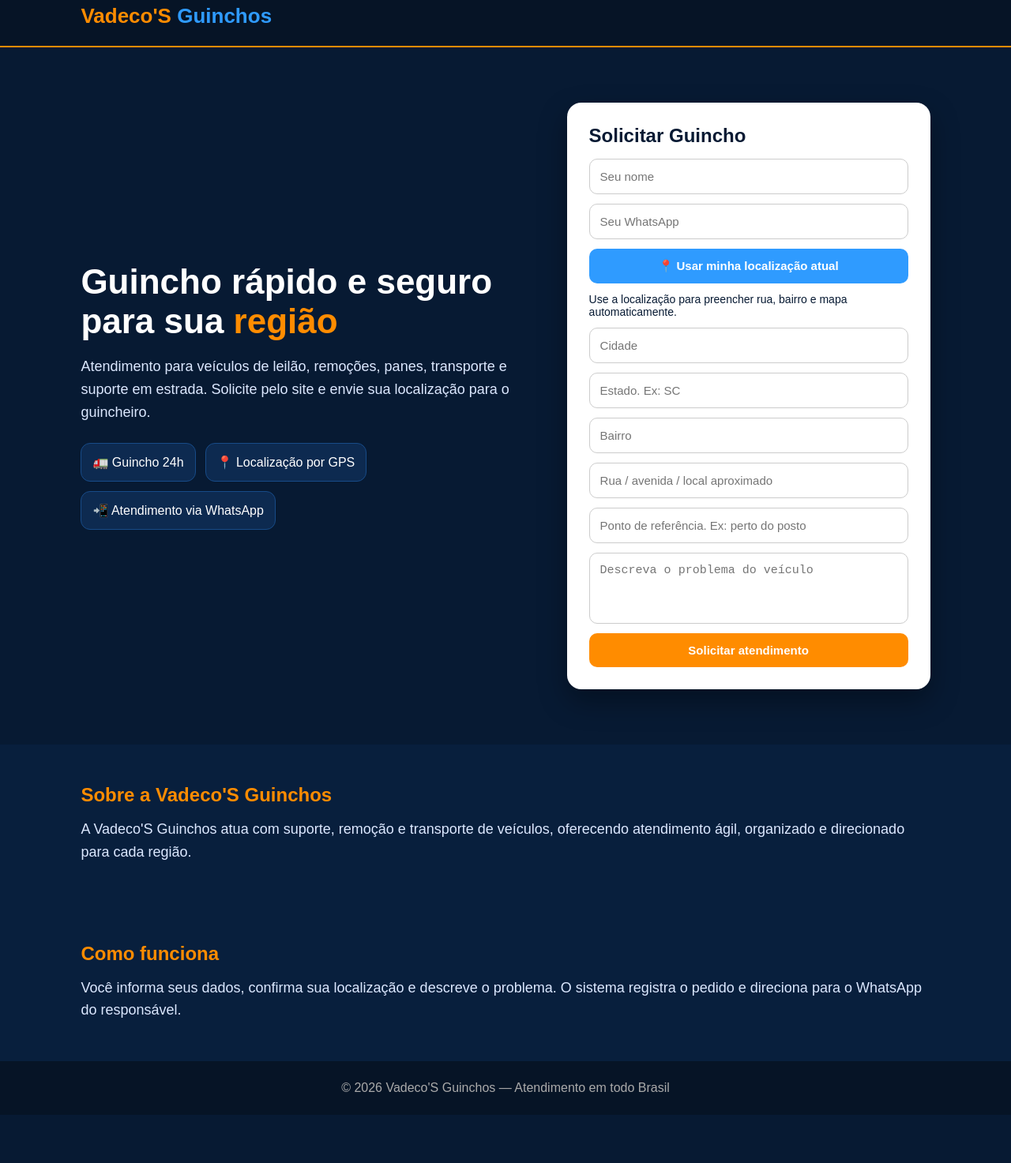
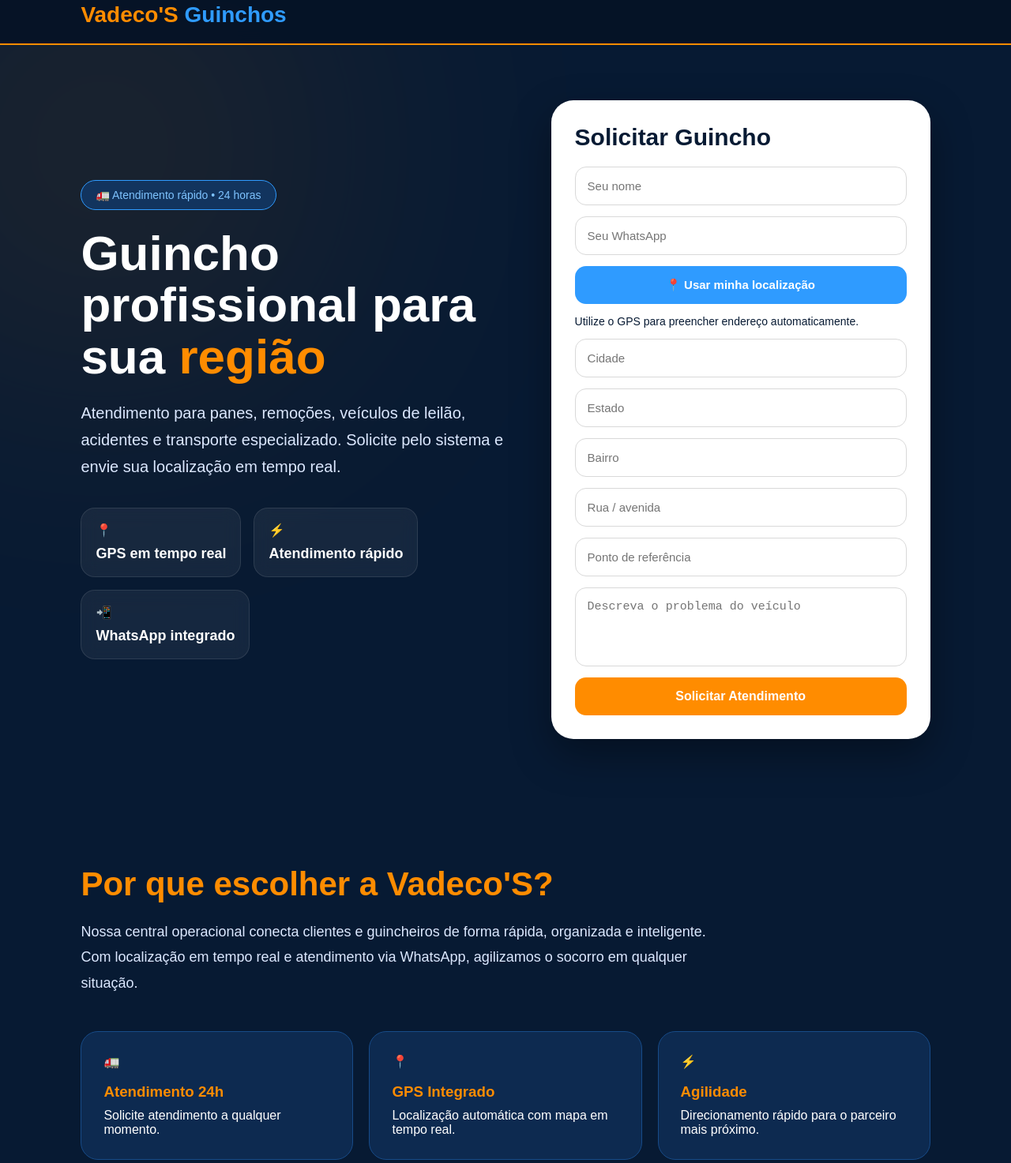
Before and after one commit to zaga0909/guincho-system, a website: page public/index.html in a window 1280 px wide. Shown: the part 17-1490 px from the top of the page at 79% size. Before the commit the page ends 1429 px from the top, so only its background shows below. Drawn offline with Linux system fonts and the light colour scheme.

Commit message:
novo visual premium

```diff
--- a/public/index.html
+++ b/public/index.html
@@ -2,380 +2,679 @@
 <html lang="pt-br">
 <head>
   <meta charset="UTF-8" />
-  <meta name="viewport" content="width=device-width, initial-scale=1.0" />
+  <meta name="viewport" content="width=device-width, initial-scale=1.0"/>
 
   <title>Vadeco'S Guinchos</title>
 
   <link rel="manifest" href="/manifest.json">
   <meta name="theme-color" content="#ff8c00">
 
+  <link rel="preconnect" href="https://fonts.googleapis.com">
+  <link rel="preconnect" href="https://fonts.gstatic.com" crossorigin>
+
   <style>
-    * {
-      box-sizing: border-box;
-      margin: 0;
-      padding: 0;
+
+    *{
+      margin:0;
+      padding:0;
+      box-sizing:border-box;
     }
 
-    body {
-      font-family: Arial, sans-serif;
-      background: #071a33;
-      color: white;
+    body{
+      font-family:Arial, sans-serif;
+      background:#071a33;
+      color:white;
+      overflow-x:hidden;
     }
 
-    header {
-      padding: 22px 8%;
-      background: #061426;
-      border-bottom: 2px solid #ff8c00;
+    header{
+      width:100%;
+      padding:20px 8%;
+      display:flex;
+      justify-content:space-between;
+      align-items:center;
+      background:rgba(6,20,38,.95);
+      border-bottom:2px solid #ff8c00;
+      position:sticky;
+      top:0;
+      z-index:1000;
+      backdrop-filter:blur(10px);
     }
 
-    .logo {
-      font-size: 26px;
-      font-weight: bold;
-      color: #ff8c00;
+    .logo{
+      font-size:28px;
+      font-weight:bold;
+      color:#ff8c00;
     }
 
-    .logo span {
-      color: #2f9bff;
+    .logo span{
+      color:#2f9bff;
     }
 
-    .hero {
-      padding: 70px 8%;
-      display: grid;
-      grid-template-columns: 1fr 460px;
-      gap: 40px;
-      align-items: center;
+    .hero{
+      min-height:100vh;
+      display:grid;
+      grid-template-columns:1fr 480px;
+      align-items:center;
+      gap:50px;
+      padding:70px 8%;
+      position:relative;
     }
 
-    h1 {
-      font-size: 44px;
-      margin-bottom: 18px;
+    .hero::before{
+      content:"";
+      position:absolute;
+      width:500px;
+      height:500px;
+      background:#ff8c00;
+      filter:blur(180px);
+      opacity:.15;
+      top:-120px;
+      left:-120px;
+      border-radius:50%;
     }
 
-    h1 span {
-      color: #ff8c00;
+    .hero-text{
+      position:relative;
+      z-index:2;
     }
 
-    p {
-      font-size: 18px;
-      line-height: 1.6;
-      color: #dce8ff;
+    .tag{
+      display:inline-block;
+      background:#12345e;
+      color:#7ec3ff;
+      padding:10px 18px;
+      border-radius:999px;
+      margin-bottom:22px;
+      font-size:14px;
+      border:1px solid #2f9bff;
     }
 
-    .cards {
-      display: flex;
-      gap: 12px;
-      flex-wrap: wrap;
-      margin-top: 24px;
+    h1{
+      font-size:62px;
+      line-height:1.05;
+      margin-bottom:22px;
     }
 
-    .card {
-      background: #0d2a50;
-      border: 1px solid #174b88;
-      padding: 14px;
-      border-radius: 12px;
+    h1 span{
+      color:#ff8c00;
     }
 
-    .form-box {
-      background: white;
-      color: #111;
-      padding: 28px;
-      border-radius: 18px;
-      box-shadow: 0 15px 35px rgba(0,0,0,.35);
+    .descricao{
+      font-size:20px;
+      color:#dce8ff;
+      line-height:1.7;
+      max-width:700px;
     }
 
-    .form-box h2 {
-      color: #071a33;
-      margin-bottom: 15px;
+    .cards{
+      display:flex;
+      gap:16px;
+      flex-wrap:wrap;
+      margin-top:35px;
     }
 
-    form {
-      display: flex;
-      flex-direction: column;
-      gap: 12px;
+    .card{
+      background:rgba(255,255,255,.06);
+      border:1px solid rgba(255,255,255,.1);
+      backdrop-filter:blur(10px);
+      padding:18px;
+      border-radius:18px;
+      min-width:180px;
+      transition:.3s;
     }
 
-    input, textarea, button {
-      padding: 13px;
-      border-radius: 10px;
-      border: 1px solid #ccc;
-      font-size: 15px;
+    .card:hover{
+      transform:translateY(-6px);
+      border-color:#ff8c00;
     }
 
-    textarea {
-      resize: none;
-      min-height: 90px;
+    .card strong{
+      display:block;
+      margin-top:10px;
+      font-size:18px;
     }
 
-    button {
-      background: #ff8c00;
-      color: white;
-      font-weight: bold;
-      border: none;
-      cursor: pointer;
+    .form-box{
+      position:relative;
+      z-index:2;
+      background:white;
+      color:#111;
+      padding:30px;
+      border-radius:28px;
+      box-shadow:0 20px 50px rgba(0,0,0,.35);
     }
 
-    .gps {
-      background: #2f9bff;
+    .form-box h2{
+      color:#071a33;
+      margin-bottom:20px;
+      font-size:30px;
     }
 
-    .status {
-      font-size: 14px;
-      color: #071a33;
+    form{
+      display:flex;
+      flex-direction:column;
+      gap:14px;
     }
 
-    .mapa-link {
-      display: none;
-      font-size: 14px;
-      color: #2f9bff;
-      font-weight: bold;
+    input, textarea, button{
+      padding:15px;
+      border-radius:14px;
+      border:1px solid #d9d9d9;
+      font-size:15px;
+      transition:.2s;
     }
 
-    section {
-      padding: 50px 8%;
-      background: #081f3d;
+    input:focus,
+    textarea:focus{
+      outline:none;
+      border-color:#2f9bff;
+      box-shadow:0 0 0 4px rgba(47,155,255,.15);
     }
 
-    section h2 {
-      color: #ff8c00;
-      margin-bottom: 15px;
+    textarea{
+      resize:none;
+      min-height:100px;
     }
 
-    footer {
-      text-align: center;
-      padding: 25px;
-      background: #061426;
-      color: #aaa;
+    button{
+      border:none;
+      font-weight:bold;
+      cursor:pointer;
     }
 
-    @media (max-width: 850px) {
-      .hero {
-        grid-template-columns: 1fr;
-        padding: 45px 6%;
+    .gps{
+      background:#2f9bff;
+      color:white;
+    }
+
+    .gps:hover{
+      background:#2388e9;
+    }
+
+    .submit{
+      background:#ff8c00;
+      color:white;
+      font-size:16px;
+    }
+
+    .submit:hover{
+      background:#ea7f00;
+    }
+
+    .status{
+      font-size:14px;
+      color:#071a33;
+    }
+
+    .mapa-link{
+      display:none;
+      color:#2f9bff;
+      font-weight:bold;
+      text-decoration:none;
+    }
+
+    section{
+      padding:90px 8%;
+    }
+
+    .section-title{
+      font-size:42px;
+      margin-bottom:20px;
+      color:#ff8c00;
+    }
+
+    .section-desc{
+      max-width:800px;
+      color:#dce8ff;
+      line-height:1.8;
+      font-size:18px;
+    }
+
+    .beneficios{
+      display:grid;
+      grid-template-columns:repeat(auto-fit,minmax(250px,1fr));
+      gap:20px;
+      margin-top:45px;
+    }
+
+    .beneficio{
+      background:#0d2a50;
+      padding:28px;
+      border-radius:22px;
+      border:1px solid #174b88;
+      transition:.3s;
+    }
+
+    .beneficio:hover{
+      transform:translateY(-8px);
+      border-color:#ff8c00;
+    }
+
+    .beneficio h3{
+      margin:18px 0 10px;
+      color:#ff8c00;
+    }
+
+    footer{
+      padding:35px;
+      text-align:center;
+      background:#061426;
+      color:#9db4cf;
+      border-top:1px solid rgba(255,255,255,.08);
+    }
+
+    @media(max-width:980px){
+
+      .hero{
+        grid-template-columns:1fr;
+        padding:50px 6%;
       }
 
-      h1 {
-        font-size: 34px;
+      h1{
+        font-size:44px;
       }
+
+      .form-box{
+        width:100%;
+      }
+
     }
+
   </style>
 </head>
 
 <body>
 
 <header>
-  <div class="logo">Vadeco'S <span>Guinchos</span></div>
+
+  <div class="logo">
+    Vadeco'S <span>Guinchos</span>
+  </div>
+
 </header>
 
-<main class="hero">
+<section class="hero">
 
-  <div>
-    <h1>Guincho rápido e seguro para sua <span>região</span></h1>
+  <div class="hero-text">
 
-    <p>
-      Atendimento para veículos de leilão, remoções, panes,
-      transporte e suporte em estrada.
-      Solicite pelo site e envie sua localização para o guincheiro.
+    <div class="tag">
+      🚛 Atendimento rápido • 24 horas
+    </div>
+
+    <h1>
+      Guincho profissional para sua <span>região</span>
+    </h1>
+
+    <p class="descricao">
+
+      Atendimento para panes, remoções, veículos de leilão,
+      acidentes e transporte especializado.
+      Solicite pelo sistema e envie sua localização em tempo real.
+
     </p>
 
     <div class="cards">
-      <div class="card">🚛 Guincho 24h</div>
-      <div class="card">📍 Localização por GPS</div>
-      <div class="card">📲 Atendimento via WhatsApp</div>
+
+      <div class="card">
+        📍
+        <strong>GPS em tempo real</strong>
+      </div>
+
+      <div class="card">
+        ⚡
+        <strong>Atendimento rápido</strong>
+      </div>
+
+      <div class="card">
+        📲
+        <strong>WhatsApp integrado</strong>
+      </div>
+
     </div>
+
   </div>
 
   <div class="form-box">
+
     <h2>Solicitar Guincho</h2>
 
     <form id="formulario">
 
-      <input type="text" id="nome" placeholder="Seu nome" required>
+      <input type="text"
+      id="nome"
+      placeholder="Seu nome"
+      required>
 
-      <input type="text" id="whatsapp" placeholder="Seu WhatsApp" required>
+      <input type="text"
+      id="whatsapp"
+      placeholder="Seu WhatsApp"
+      required>
 
-      <button type="button" class="gps" onclick="pegarLocalizacao()">
-        📍 Usar minha localização atual
+      <button type="button"
+      class="gps"
+      onclick="pegarLocalizacao()">
+
+        📍 Usar minha localização
+
       </button>
 
       <div class="status" id="statusGps">
-        Use a localização para preencher rua, bairro e mapa automaticamente.
+        Utilize o GPS para preencher endereço automaticamente.
       </div>
 
-      <a id="mapaLink" class="mapa-link" href="#" target="_blank">
+      <a id="mapaLink"
+      class="mapa-link"
+      target="_blank">
+
         Abrir localização no mapa
+
       </a>
 
-      <input type="text" id="cidade" placeholder="Cidade" required>
+      <input type="text"
+      id="cidade"
+      placeholder="Cidade"
+      required>
 
-      <input type="text" id="estado" placeholder="Estado. Ex: SC" required>
+      <input type="text"
+      id="estado"
+      placeholder="Estado"
+      required>
 
-      <input type="text" id="bairro" placeholder="Bairro">
+      <input type="text"
+      id="bairro"
+      placeholder="Bairro">
 
-      <input type="text" id="endereco" placeholder="Rua / avenida / local aproximado">
+      <input type="text"
+      id="endereco"
+      placeholder="Rua / avenida">
 
-      <input type="text" id="referencia" placeholder="Ponto de referência. Ex: perto do posto">
+      <input type="text"
+      id="referencia"
+      placeholder="Ponto de referência">
 
-      <textarea id="descricao" placeholder="Descreva o problema do veículo"></textarea>
+      <textarea id="descricao"
+      placeholder="Descreva o problema do veículo"></textarea>
 
-      <button type="submit">Solicitar atendimento</button>
+      <button type="submit"
+      class="submit">
+
+        Solicitar Atendimento
+
+      </button>
 
     </form>
+
   </div>
 
-</main>
-
-<section>
-  <h2>Sobre a Vadeco'S Guinchos</h2>
-  <p>
-    A Vadeco'S Guinchos atua com suporte, remoção e transporte de veículos,
-    oferecendo atendimento ágil, organizado e direcionado para cada região.
-  </p>
 </section>
 
 <section>
-  <h2>Como funciona</h2>
-  <p>
-    Você informa seus dados, confirma sua localização e descreve o problema.
-    O sistema registra o pedido e direciona para o WhatsApp do responsável.
+
+  <h2 class="section-title">
+    Por que escolher a Vadeco'S?
+  </h2>
+
+  <p class="section-desc">
+
+    Nossa central operacional conecta clientes e guincheiros
+    de forma rápida, organizada e inteligente.
+    Com localização em tempo real e atendimento via WhatsApp,
+    agilizamos o socorro em qualquer situação.
+
   </p>
+
+  <div class="beneficios">
+
+    <div class="beneficio">
+
+      🚛
+
+      <h3>Atendimento 24h</h3>
+
+      <p>
+        Solicite atendimento a qualquer momento.
+      </p>
+
+    </div>
+
+    <div class="beneficio">
+
+      📍
+
+      <h3>GPS Integrado</h3>
+
+      <p>
+        Localização automática com mapa em tempo real.
+      </p>
+
+    </div>
+
+    <div class="beneficio">
+
+      ⚡
+
+      <h3>Agilidade</h3>
+
+      <p>
+        Direcionamento rápido para o parceiro mais próximo.
+      </p>
+
+    </div>
+
+  </div>
+
 </section>
 
 <footer>
+
   © 2026 Vadeco'S Guinchos — Atendimento em todo Brasil
+
 </footer>
 
 <script>
+
 let latitudeAtual = "";
 let longitudeAtual = "";
 
-async function pegarLocalizacao() {
+async function pegarLocalizacao(){
+
   const status = document.getElementById("statusGps");
   const mapaLink = document.getElementById("mapaLink");
 
-  if (!navigator.geolocation) {
-    status.innerText = "Seu navegador não suporta localização.";
+  if(!navigator.geolocation){
+
+    status.innerText =
+      "Seu navegador não suporta localização.";
+
     return;
+
   }
 
-  status.innerText = "Buscando sua localização...";
+  status.innerText =
+    "Buscando sua localização...";
 
   navigator.geolocation.getCurrentPosition(async (pos) => {
+
     const lat = pos.coords.latitude;
     const lon = pos.coords.longitude;
 
     latitudeAtual = lat;
     longitudeAtual = lon;
 
-    const linkMapa = `https://www.google.com/maps?q=${lat},${lon}`;
+    const linkMapa =
+      `https://www.google.com/maps?q=${lat},${lon}`;
 
     mapaLink.href = linkMapa;
     mapaLink.style.display = "block";
 
-    try {
+    try{
+
       const resposta = await fetch(
+
         `https://nominatim.openstreetmap.org/reverse?format=json&lat=${lat}&lon=${lon}`
+
       );
 
       const dados = await resposta.json();
+
       const address = dados.address || {};
 
       const cidade =
         address.city ||
         address.town ||
         address.village ||
-        address.municipality ||
         "";
 
       const bairro =
         address.suburb ||
         address.neighbourhood ||
-        address.city_district ||
         "";
 
       const rua =
         address.road ||
-        address.pedestrian ||
-        address.footway ||
         "";
 
       const numero =
         address.house_number ||
         "";
 
-      const estadoCompleto = address.state || "";
+      const estadoCompleto =
+        address.state || "";
 
-      document.getElementById("cidade").value = cidade;
-      document.getElementById("bairro").value = bairro;
+      document.getElementById("cidade").value =
+        cidade;
 
-      if (numero && rua) {
-        document.getElementById("endereco").value = `${rua}, ${numero}`;
-      } else {
-        document.getElementById("endereco").value = rua;
+      document.getElementById("bairro").value =
+        bairro;
+
+      if(numero && rua){
+
+        document.getElementById("endereco").value =
+          `${rua}, ${numero}`;
+
+      }else{
+
+        document.getElementById("endereco").value =
+          rua;
+
       }
 
-      if (estadoCompleto.includes("Santa Catarina")) {
-        document.getElementById("estado").value = "SC";
-      } else if (estadoCompleto.includes("Paraná")) {
-        document.getElementById("estado").value = "PR";
-      } else if (estadoCompleto.includes("Rio Grande do Sul")) {
-        document.getElementById("estado").value = "RS";
-      } else {
-        document.getElementById("estado").value = estadoCompleto;
+      if(estadoCompleto.includes("Santa Catarina")){
+
+        document.getElementById("estado").value =
+          "SC";
+
+      }else{
+
+        document.getElementById("estado").value =
+          estadoCompleto;
+
       }
 
-      status.innerText = "Localização preenchida. Confira antes de enviar.";
+      status.innerText =
+        "Localização preenchida com sucesso.";
 
-    } catch (erro) {
-      status.innerText = "Peguei o GPS, mas não consegui preencher o endereço. Preencha manualmente.";
+    }catch(erro){
+
+      status.innerText =
+        "Erro ao detectar endereço.";
+
     }
 
   }, () => {
-    status.innerText = "Permissão negada. Preencha manualmente.";
+
+    status.innerText =
+      "Permissão negada.";
+
   });
+
 }
 
-const form = document.getElementById("formulario");
+const form =
+  document.getElementById("formulario");
 
 form.addEventListener("submit", async (e) => {
+
   e.preventDefault();
 
   const dados = {
-    nome: document.getElementById("nome").value,
-    whatsapp: document.getElementById("whatsapp").value,
-    cidade: document.getElementById("cidade").value,
-    estado: document.getElementById("estado").value,
-    bairro: document.getElementById("bairro").value,
-    endereco: document.getElementById("endereco").value,
-    referencia: document.getElementById("referencia").value,
-    latitude: latitudeAtual,
-    longitude: longitudeAtual,
-    descricao: document.getElementById("descricao").value
+
+    nome:
+      document.getElementById("nome").value,
+
+    whatsapp:
+      document.getElementById("whatsapp").value,
+
+    cidade:
+      document.getElementById("cidade").value,
+
+    estado:
+      document.getElementById("estado").value,
+
+    bairro:
+      document.getElementById("bairro").value,
+
+    endereco:
+      document.getElementById("endereco").value,
+
+    referencia:
+      document.getElementById("referencia").value,
+
+    latitude:
+      latitudeAtual,
+
+    longitude:
+      longitudeAtual,
+
+    descricao:
+      document.getElementById("descricao").value
+
   };
 
   const resposta = await fetch("/solicitar", {
-    method: "POST",
-    headers: {
-      "Content-Type": "application/json"
+
+    method:"POST",
+
+    headers:{
+      "Content-Type":"application/json"
     },
-    body: JSON.stringify(dados)
+
+    body:JSON.stringify(dados)
+
   });
 
-  const resultado = await resposta.json();
+  const resultado =
+    await resposta.json();
 
-  if (resultado.whatsapp) {
+  if(resultado.whatsapp){
+
     alert("Pedido enviado!");
-    window.location.href = resultado.whatsapp;
-  } else {
-    alert(resultado.msg || resultado.erro || "Erro ao enviar");
+
+    window.location.href =
+      resultado.whatsapp;
+
+  }else{
+
+    alert(
+
+      resultado.msg ||
+      resultado.erro ||
+      "Erro ao enviar"
+
+    );
+
   }
+
 });
 
-if ("serviceWorker" in navigator) {
-  navigator.serviceWorker.register("/service-worker.js")
-    .then(() => {
-      console.log("PWA funcionando");
-    });
+if("serviceWorker" in navigator){
+
+  navigator.serviceWorker
+  .register("/service-worker.js");
+
 }
+
 </script>
 
 </body>
```
